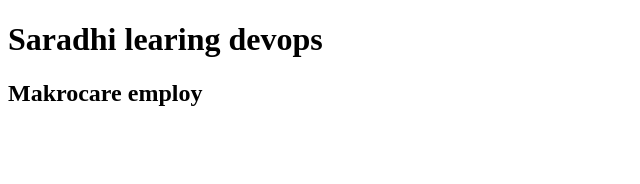
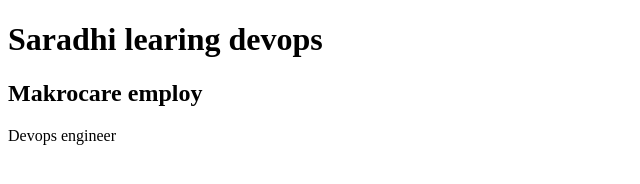
Before and after one commit to lazaressatya/learning, a plain HTML site: page index.html in a window 1280 px wide. Shown: the whole page, without its empty margins (0-640 px from the left). Drawn offline with Linux system fonts and the light colour scheme.

Commit message:
Update index.html
something added

```diff
--- a/index.html
+++ b/index.html
@@ -8,5 +8,6 @@
 <body>
     <h1>Saradhi learing devops</h1>
     <h2>Makrocare employ</h2>
+    <p>Devops engineer</p>
 </body>
 </html>
```
